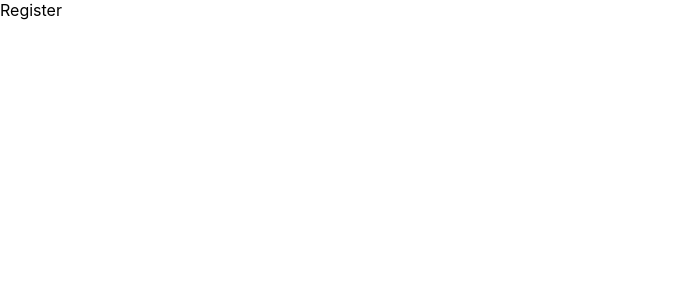
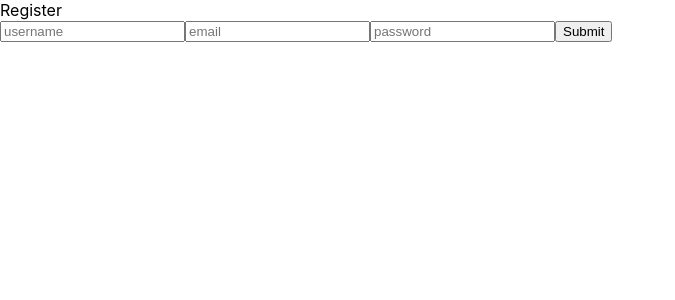
Before and after one commit to constantly-dev/likelion11th-ts-session3, a React (Create React App) app: page /register in a window 1280 px wide. Shown: the top 300 px of the page, without its empty margins (0-675 px from the left). Built offline with nearby package versions, Linux system fonts and the light colour scheme.

Commit message:
feat: react-hook-form 구현

```diff
--- a/package.json
+++ b/package.json
@@ -13,8 +13,11 @@
     "@types/react-router-dom": "^5.3.3",
     "react": "^18.2.0",
     "react-dom": "^18.2.0",
+    "react-hook-form": "^7.48.2",
     "react-router-dom": "^6.18.0",
     "react-scripts": "5.0.1",
+    "styled-components": "^6.1.1",
+    "swr": "^2.2.4",
     "typescript": "^5.2.2",
     "web-vitals": "^2.1.0"
   },
--- a/src/App.tsx
+++ b/src/App.tsx
@@ -10,9 +10,9 @@ function App() {
   return (
     <>
       <Routes>
-        <Route path="/Login" element={<Login />}></Route>
-        <Route path="/Register" element={<Register />}></Route>
-        <Route path="/UserList" element={<UserList />}></Route>
+        <Route path="/login" element={<Login />}></Route>
+        <Route path="/register" element={<Register />}></Route>
+        <Route path="/users" element={<UserList />}></Route>
       </Routes>
     </>
   );
--- a/src/pages/Login.tsx
+++ b/src/pages/Login.tsx
@@ -1,5 +1,31 @@
+import { useForm, SubmitHandler } from 'react-hook-form';
+
+type LoginValue = {
+  email: string;
+  password: string;
+};
+
 const Login = () => {
-  return <div>Login</div>;
+  const { register, handleSubmit } = useForm<LoginValue>();
+
+  const onSubmit: SubmitHandler<LoginValue> = (data) => {
+    console.log(data);
+  };
+
+  return (
+    <>
+      <div>Login</div>
+      <form onSubmit={handleSubmit(onSubmit)}>
+        <input type="email" placeholder="email" {...register('email')} />
+        <input
+          type="password"
+          placeholder="password"
+          {...register('password')}
+        />
+        <input type="submit" />
+      </form>
+    </>
+  );
 };
 
 export default Login;
--- a/src/pages/Register.tsx
+++ b/src/pages/Register.tsx
@@ -1,5 +1,33 @@
+import { useForm, SubmitHandler } from 'react-hook-form';
+
+type RegisterValue = {
+  username: string;
+  email: string;
+  password: string;
+};
+
 const Register = () => {
-  return <div>Register</div>;
+  const { register, handleSubmit } = useForm<RegisterValue>();
+
+  const onSubmit: SubmitHandler<RegisterValue> = (data) => {
+    console.log(data);
+  };
+
+  return (
+    <>
+      <div>Register</div>
+      <form onSubmit={handleSubmit(onSubmit)}>
+        <input type="text" placeholder="username" {...register('username')} />
+        <input type="email" placeholder="email" {...register('email')} />
+        <input
+          type="password"
+          placeholder="password"
+          {...register('password')}
+        />
+        <input type="submit" />
+      </form>
+    </>
+  );
 };
 
 export default Register;
```
Also changed, not shown: 1 other file (tests, documents, lock files or other folders).
